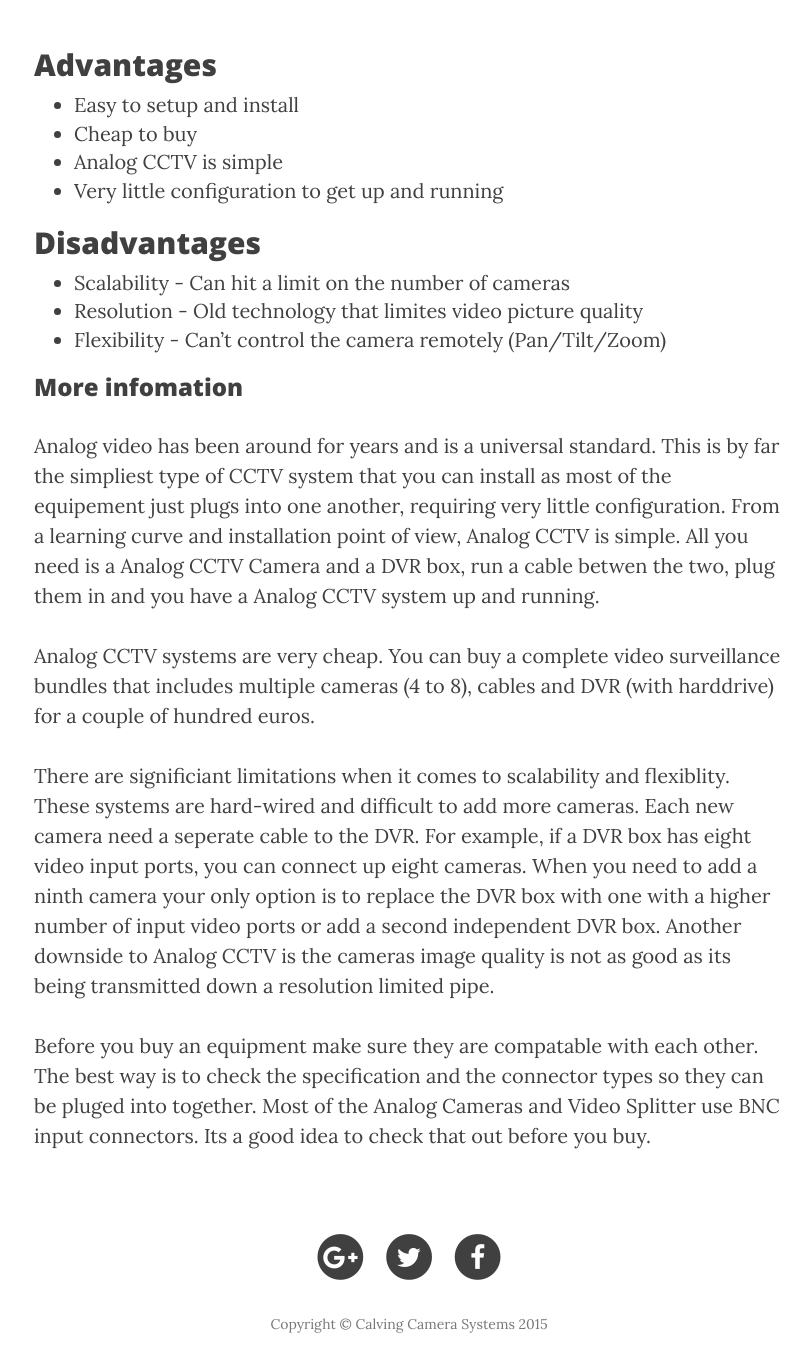
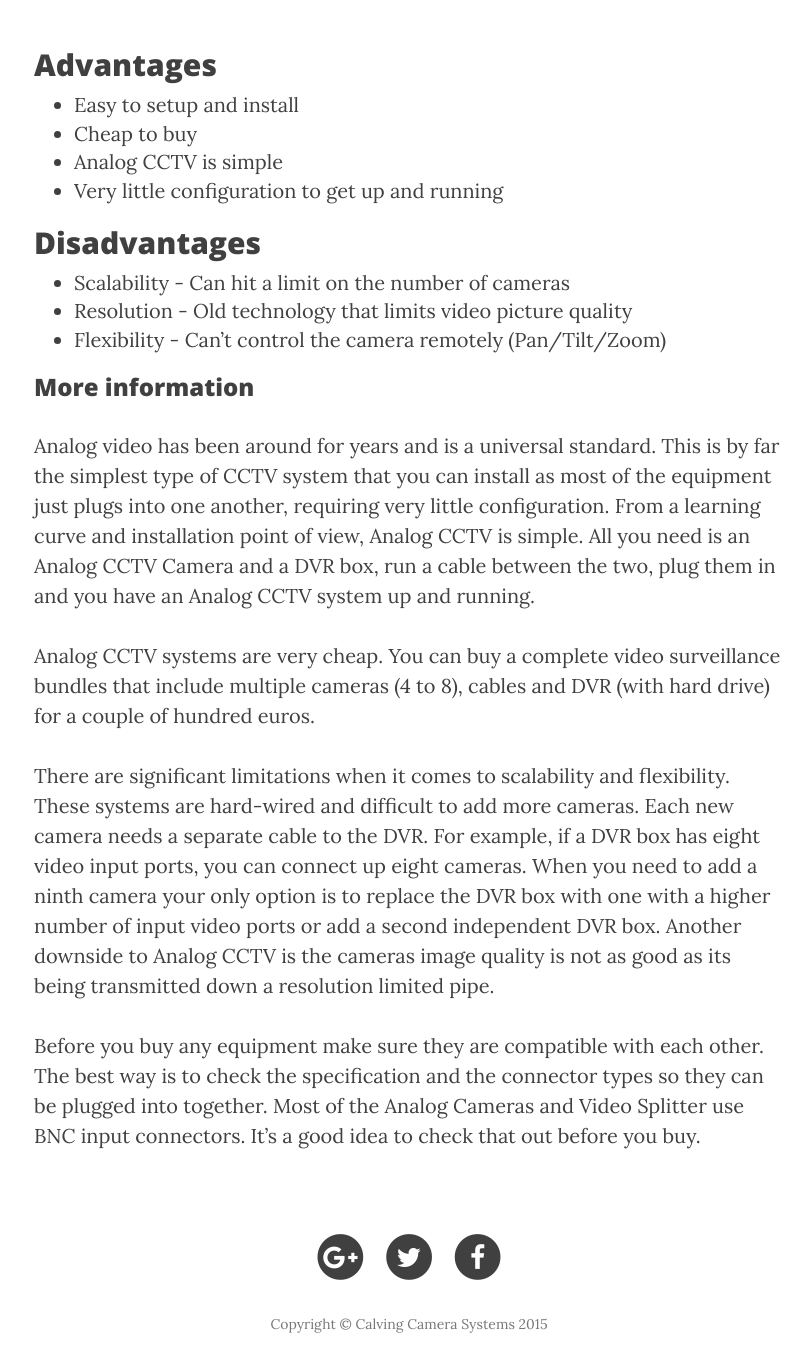
Before and after one commit to jholleran/calvingcamerareviews, a Jekyll site: the page built from _posts/2015-04-23-cctv-calving-camera-system.markdown, in a window 1280 px wide and 1400 px high, scrolled down 1919 px. Shown: the top 1372 px of the window, without its empty margins (231-1042 px from the left). Built offline with Jekyll 4.4.1, drawn with Linux system fonts in a browser that asks for light colours; nearby versions of some CDN libraries; some of the changed text lies outside the part shown.

Commit message:
fixed typos

```diff
--- a/_posts/2015-04-23-cctv-calving-camera-system.markdown
+++ b/_posts/2015-04-23-cctv-calving-camera-system.markdown
@@ -39,17 +39,17 @@ Connect the Cameras to the Video Slitter with a Coaxial Cable. Plug the Camera a
 
 ##Disadvantages
 - Scalability - Can hit a limit on the number of cameras
-- Resolution - Old technology that limites video picture quality
+- Resolution - Old technology that limits video picture quality
 - Flexibility - Can't control the camera remotely (Pan/Tilt/Zoom)
 
 
-###More infomation
-Analog video has been around for years and is a universal standard. This is by far the simpliest type of CCTV system that you can install as most of the equipement just plugs into one another, requiring very little configuration. From a learning curve and installation point of view, Analog CCTV is simple. All you need is a Analog CCTV Camera and a DVR box, run a cable betwen the two, plug them in and you have a Analog CCTV system up and running.
+###More information
+Analog video has been around for years and is a universal standard. This is by far the simplest type of CCTV system that you can install as most of the equipment just plugs into one another, requiring very little configuration. From a learning curve and installation point of view, Analog CCTV is simple. All you need is an Analog CCTV Camera and a DVR box, run a cable between the two, plug them in and you have an Analog CCTV system up and running.
 
-Analog CCTV systems are very cheap. You can buy a complete video surveillance bundles that includes multiple cameras (4 to 8), cables and DVR (with harddrive) for a couple of hundred euros.
+Analog CCTV systems are very cheap. You can buy a complete video surveillance bundles that include multiple cameras (4 to 8), cables and DVR (with hard drive) for a couple of hundred euros.
 
-There are significiant limitations when it comes to scalability and flexiblity. These systems are hard-wired and difficult to add more cameras. Each new camera need a seperate cable to the DVR. For example, if a DVR box has eight video input ports, you can connect up eight cameras. When you need to add a ninth camera your only option is to replace the DVR box with one with a higher number of input video ports or add a second independent DVR box.
+There are significant limitations when it comes to scalability and flexibility. These systems are hard-wired and difficult to add more cameras. Each new camera needs a separate cable to the DVR. For example, if a DVR box has eight video input ports, you can connect up eight cameras. When you need to add a ninth camera your only option is to replace the DVR box with one with a higher number of input video ports or add a second independent DVR box.
 Another downside to Analog CCTV is the cameras image quality is not as good as its being transmitted down a resolution limited pipe.
 
 
-Before you buy an equipment make sure they are compatable with each other. The best way is to check the specification and the connector types so they can be pluged into together. Most of the Analog Cameras and Video Splitter use BNC input connectors. Its a good idea to check that out before you buy.
+Before you buy any equipment make sure they are compatible with each other. The best way is to check the specification and the connector types so they can be plugged into together. Most of the Analog Cameras and Video Splitter use BNC input connectors. It's a good idea to check that out before you buy.
```
Also changed, not shown: other parts of _posts/2015-04-23-cctv-calving-camera-system.markdown (+2 -2 lines).
